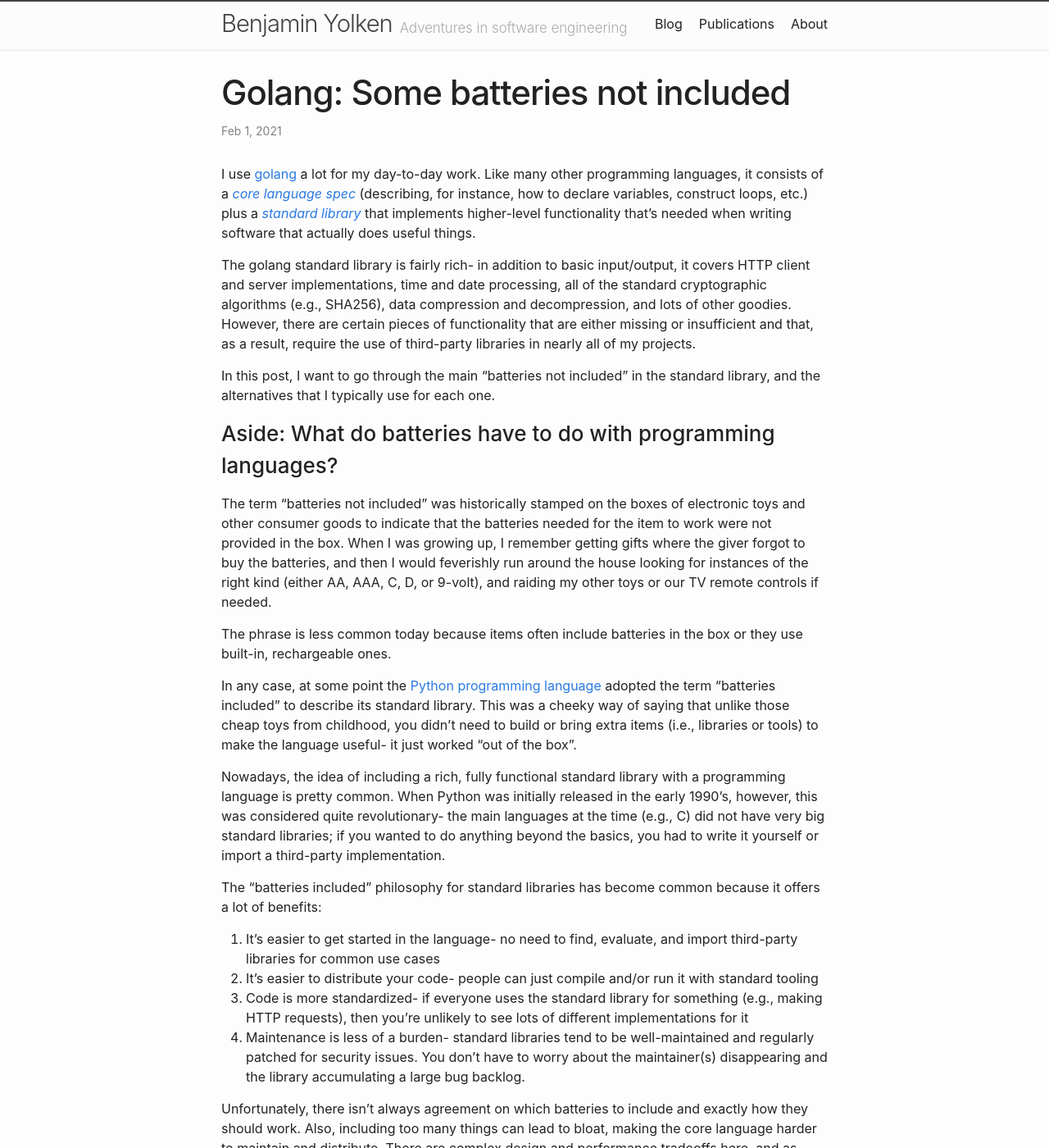
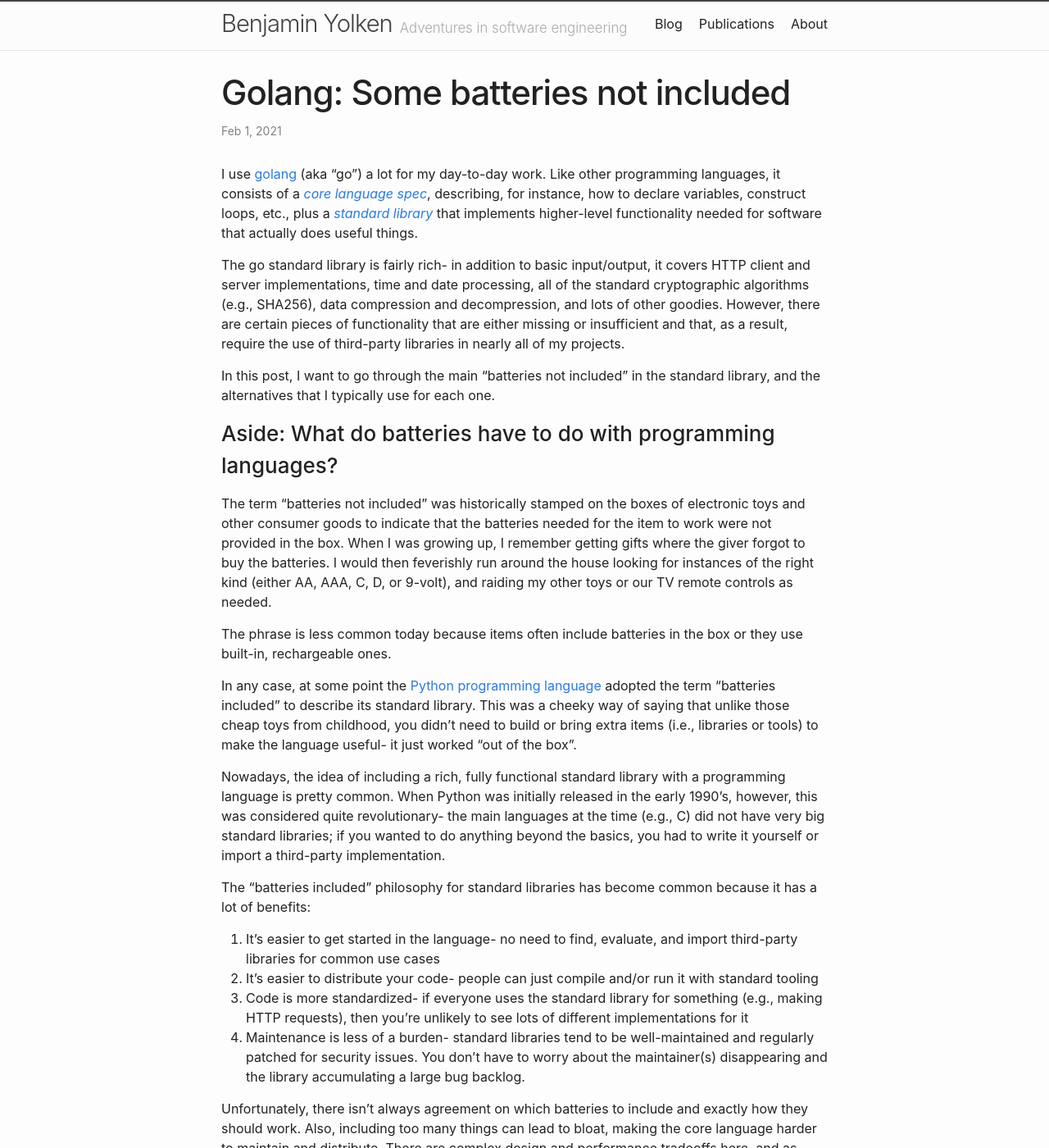
Before and after one commit to yolken/yolken-blog, a Jekyll site: the page built from site/_posts/2021-01-31-golang-batteries-not-included.md, in a window 1280 px wide and 1400 px high. Shown: the whole window at 82% size. Built offline with Jekyll 4.4.1, drawn with Linux system fonts in a browser that asks for light colours; some of the changed text lies outside the part shown.

Commit message:
Misc. edits

````diff
--- a/site/_posts/2021-01-31-golang-batteries-not-included.md
+++ b/site/_posts/2021-01-31-golang-batteries-not-included.md
@@ -11,13 +11,13 @@ excerpt: |
     use for each one.
 ---
 
-I use [golang](https://golang.org/) a lot for my day-to-day work. Like many other programming
-languages, it consists of a [*core language spec*](https://golang.org/ref/spec) (describing,
-for instance, how to declare variables, construct loops, etc.) plus a
-[*standard library*](https://golang.org/pkg/) that implements higher-level functionality that's
-needed when writing software that actually does useful things.
+I use [golang](https://golang.org/) (aka "go") a lot for my day-to-day work. Like other programming
+languages, it consists of a [*core language spec*](https://golang.org/ref/spec), describing,
+for instance, how to declare variables, construct loops, etc., plus a
+[*standard library*](https://golang.org/pkg/) that implements higher-level functionality
+needed for software that actually does useful things.
 
-The golang standard library is fairly rich- in addition to basic input/output, it covers
+The go standard library is fairly rich- in addition to basic input/output, it covers
 HTTP client and server implementations, time and date processing, all of the standard cryptographic
 algorithms (e.g., SHA256), data compression and decompression, and lots of other goodies.
 However, there are certain pieces of functionality that are either missing or insufficient and
@@ -30,9 +30,9 @@ library, and the alternatives that I typically use for each one.
 
 The term "batteries not included" was historically stamped on the boxes of electronic toys and other
 consumer goods to indicate that the batteries needed for the item to work were not provided in the
-box. When I was growing up, I remember getting gifts where the giver forgot to buy the batteries,
-and then I would feverishly run around the house looking for instances of the right kind (either AA,
-AAA, C, D, or 9-volt), and raiding my other toys or our TV remote controls if needed.
+box. When I was growing up, I remember getting gifts where the giver forgot to buy the batteries.
+I would then feverishly run around the house looking for instances of the right kind (either AA,
+AAA, C, D, or 9-volt), and raiding my other toys or our TV remote controls as needed.
 
 The phrase is less common today because items often include batteries in the box or they use
 built-in, rechargeable ones.
@@ -48,7 +48,7 @@ was considered quite revolutionary- the main languages at the time (e.g., C) did
 big standard libraries; if you wanted to do anything beyond the basics, you had to write it
 yourself or import a third-party implementation.
 
-The "batteries included" philosophy for standard libraries has become common because it offers
+The "batteries included" philosophy for standard libraries has become common because it has
 a lot of benefits:
 
 1. It's easier to get started in the language- no need to find, evaluate, and import third-party
@@ -102,8 +102,8 @@ func main() {
         cli.Command(
             func(config config) {
                 fmt.Printf("Hello %s!\n", config.Name)
-            }
-        )
+            },
+        ),
     )
 }
 ```
@@ -167,7 +167,7 @@ if !reflect.DeepEqual(expected, actual) {
 }
 ```
 
-Thankfully, you can avoid that messiness by using
+Thankfully, you can avoid this messiness by using
 [stretchr/testify](https://github.com/stretchr/testify). With testify's `assert` package, the
 above becomes much more concise:
 
````
Also changed, not shown: other parts of site/_posts/2021-01-31-golang-batteries-not-included.md (+14 -14 lines).
